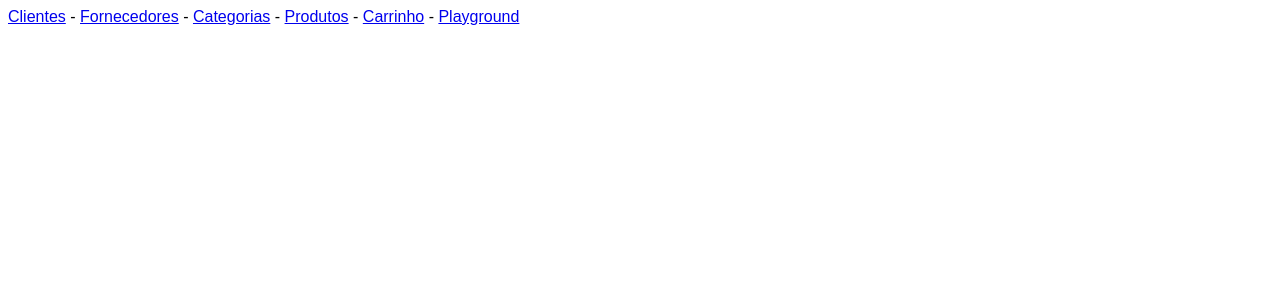
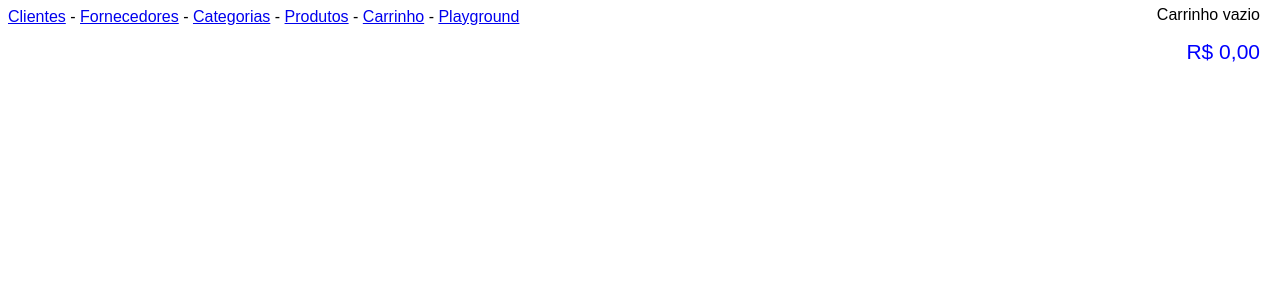
Before and after one commit to Yonatha/javascript-estudo, a Vue app in the folder loja/frontend/: page / in a window 1280 px wide. Shown: the top 300 px of the page. Built offline with nearby package versions, Linux system fonts and the light colour scheme.

Commit message:
implementando adição de produtos ao carrinho e total

```diff
--- a/loja/frontend/src/App.vue
+++ b/loja/frontend/src/App.vue
@@ -8,8 +8,19 @@
     <a href="/playground">Playground</a>
   </nav>
   <br>
+
+  <Carrinho />
   <router-view />
 </template>
+
+<script>
+import Carrinho from "./components/carrinhos/Carrinho.vue";
+export default {
+  components: {
+    Carrinho
+  },
+};
+</script>
 
 <style>
 html {
--- /dev/null
+++ b/loja/frontend/src/components/carrinhos/Carrinho.vue
@@ -0,0 +1,47 @@
+<template>
+    <div id="carrinho">
+        Carrinho {{ produtos.length > 0 ? ` com ${produtos.length}` : 'vazio' }}
+        <ul>
+            <li v-for="produto in produtos">
+                <img :src="`http://localhost:3000/uploads/${produto.imagem}`"  width="50"/>
+            </li>
+        </ul>
+        <span class="total">R$ {{ total }},00</span>
+    </div>
+</template>
+
+
+<script>
+import { mapState } from "vuex";
+
+export default {
+    name: "Carrinho",
+    computed: {
+    ...mapState("carrinho", ["produtos", "total"])
+    },
+    async mounted() {
+
+    },
+    methods: {
+    }
+}
+</script>
+
+<style>
+#carrinho {
+    position: absolute;
+    right: 20px;
+    top: 6px;
+}
+
+#carrinho ul li {
+    list-style: none;
+}
+
+#carrinho span.total {
+    font-size: 21px;
+    color: blue;
+    text-align: right;
+    display: block;
+}
+</style>
--- a/loja/frontend/src/components/produtos/ListarProduto.vue
+++ b/loja/frontend/src/components/produtos/ListarProduto.vue
@@ -11,6 +11,7 @@
                 <img :src="`http://localhost:3000/uploads/${produto.imagem}`"  width="100"/>
                 <p>{{ produto.nome }}</p>
                 <span class="valor">R$ {{ produto.valor }}</span>
+                <a class="btnAdicionarAoCarrinho" href="#" @click="adicionarProdutoAoCarrinho(produto)">Adicionar ao carrinho</a>
             </li>
         </ul>
     </div>
@@ -19,6 +20,7 @@
 <script>
 
 import axios from 'axios'
+import {mapActions} from "vuex";
 
 const minhaApi = axios.create({
     baseURL: "http://localhost:3000",
@@ -39,14 +41,12 @@ export default {
         this.listar()
     },
     methods: {
-        async listar() {
-            const responce = await minhaApi.get("/produto/")
-            this.produtos = responce.data
-            console.log(responce.data);
+            ...mapActions("carrinho", ["adicionarProdutoAoCarrinho"]),
+            async listar() {
+                const responce = await minhaApi.get("/produto/")
+                this.produtos = responce.data
+            },
         },
-
-        },
-
         async deletar(id) {
             const responce = await minhaApi.delete(`/produto/${id}`)
             this.mensagem = responce.data
@@ -56,7 +56,7 @@ export default {
 
 </script>
 
-<style>
+<style scoped>
 ul {
     width: 500px;
 }
@@ -68,15 +68,30 @@ ul li {
     margin-right: 10px;
     list-style: none;
     font-size: 12px;
+    height: 288px;
     position: relative;
+    padding: 20px;
 }
 ul li span.valor{
-    background: green;
-    color: #ffffff;
-    position: absolute;
-    top: 0;
     padding: 3px;
     right: 0;
-    font-size: 13px;
+    font-size: 22px;
+    position: absolute;
+    bottom: 37px;
+    left: 25px;
+    color: green;
+}
+
+.btnAdicionarAoCarrinho {
+    color: #ffffff;
+    background: orange;
+    text-decoration: none;
+    padding: 4px;
+    width: 100px;
+    display: block;
+    text-align: center;
+    border-radius: 16px;
+    position: absolute;
+    bottom: 0;
 }
 </style>
--- a/loja/frontend/src/main.js
+++ b/loja/frontend/src/main.js
@@ -3,7 +3,9 @@
 import { createApp } from 'vue'
 import App from './App.vue'
 import router from "./router.js"
+import store from './store'
 
 const app  = createApp(App)
+app.use(store)
 app.use(router)
 app.mount('#app')
--- /dev/null
+++ b/loja/frontend/src/store/index.js
@@ -0,0 +1,8 @@
+import {createStore} from 'vuex';
+import carrinho from './modules/carrinho/carrinho.module'
+
+export default createStore({
+    modules: {
+        carrinho
+    },
+});
--- a/loja/frontend/src/store/modules/carrinho/carrinho.actions.js
+++ b/loja/frontend/src/store/modules/carrinho/carrinho.actions.js
@@ -1,8 +1,8 @@
 import state from "./carrinho.state";
 
 const actions = {
-    adicionarProduto: () => {
-        state.produtos.push({id: 1, nome: "Produto 1"})
+    adicionarProdutoAoCarrinho: ({commit}, produto) => {
+        commit('adicionar', produto)
     }
 }
 
--- a/loja/frontend/src/store/modules/carrinho/carrinho.module.js
+++ b/loja/frontend/src/store/modules/carrinho/carrinho.module.js
@@ -1,6 +1,6 @@
 
-// import mutations from "./patient.mutations";
-import actions from "./patient.actions";
+import mutations from "./carrinho.mutations";
+import actions from "./carrinho.actions";
 import state from "./carrinho.state";
 
 const getters = {
@@ -10,7 +10,7 @@ const getters = {
 export default {
     namespaced: true,
     state,
-    // mutations,
+    mutations,
     actions,
     getters,
 }
--- /dev/null
+++ b/loja/frontend/src/store/modules/carrinho/carrinho.mutations.js
@@ -0,0 +1,10 @@
+const mutations = {
+    adicionar: (state, produto) => {
+        state.produtos.push(produto)
+
+        state.total = state.produtos
+        .map(produto => parseFloat(produto.valor))
+        .reduce((acumulador, valor) => acumulador + valor, 0)
+    },
+}
+export default mutations;
--- a/loja/frontend/src/store/modules/carrinho/carrinho.state.js
+++ b/loja/frontend/src/store/modules/carrinho/carrinho.state.js
@@ -1,6 +1,7 @@
 const state = {
     cliente_id: null,
-    produtos: []
+    produtos: [],
+    total: 0
 }
 
 export default state
```
